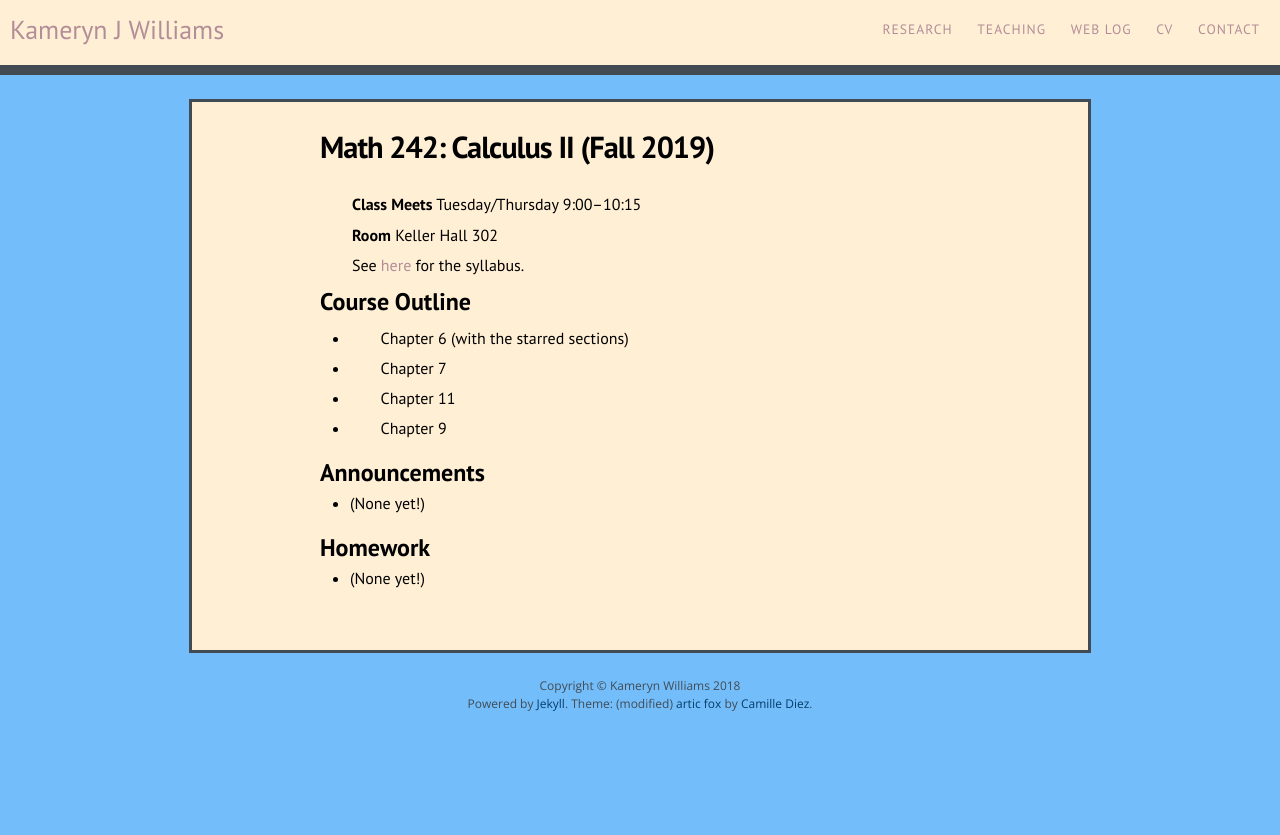
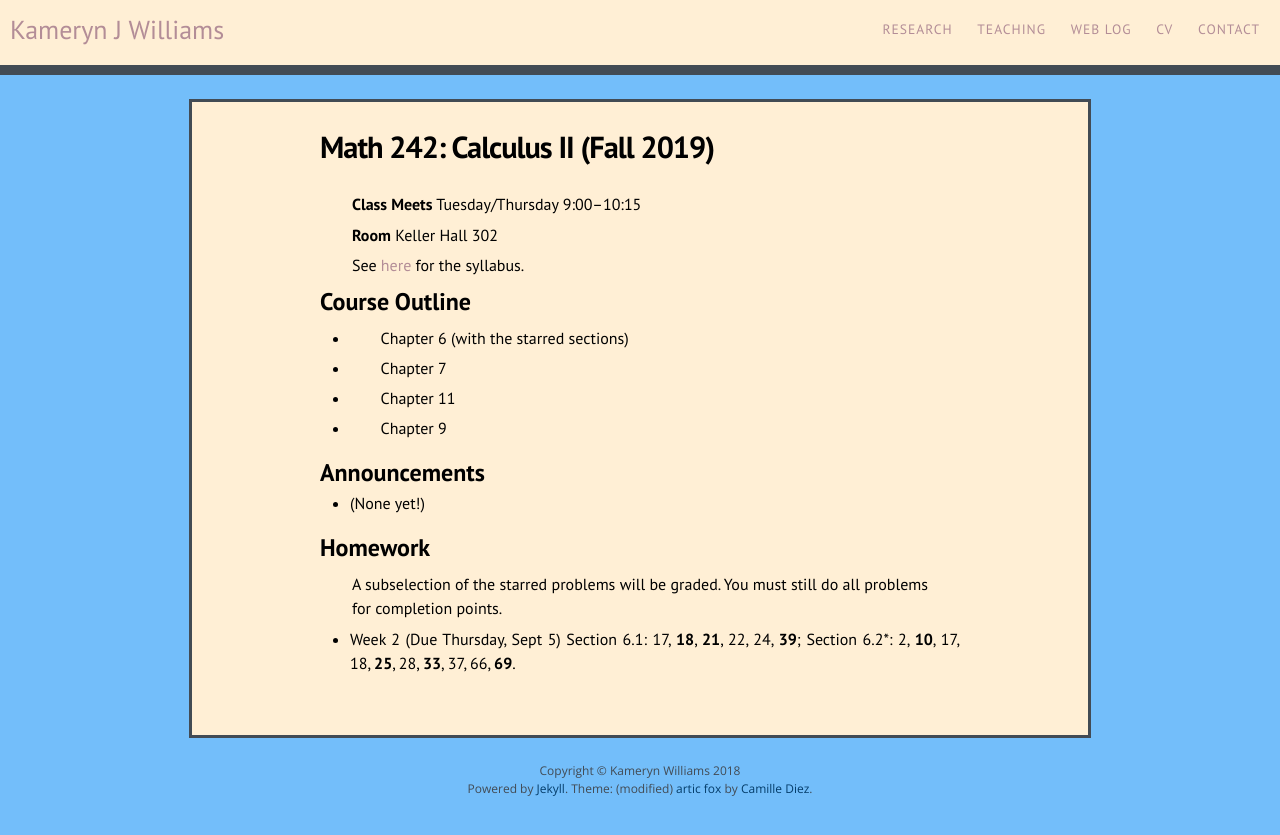
Before and after one commit to kamerynjw/kamerynjw.github.io, a Jekyll site: the page built from teaching/2019/math242.md, in a window 1280 px wide. Shown: the top 835 px of the page. Built offline with Jekyll 4.4.1, drawn with Linux system fonts in a browser that asks for light colours; nearby versions of some CDN libraries.

Commit message:
first homework assignment

```diff
--- a/teaching/2019/math242.md
+++ b/teaching/2019/math242.md
@@ -29,4 +29,6 @@ Announcements
 Homework
 --------
 
-* (None yet!)
+A subselection of the starred problems will be graded. You must still do all problems for completion points.
+
+* Week 2 (Due Thursday, Sept 5) Section 6.1: 17, **18**, **21**, 22, 24, **39**; Section 6.2\*: 2, **10**, 17, 18, **25**, 28, **33**, 37, 66, **69**.
```
